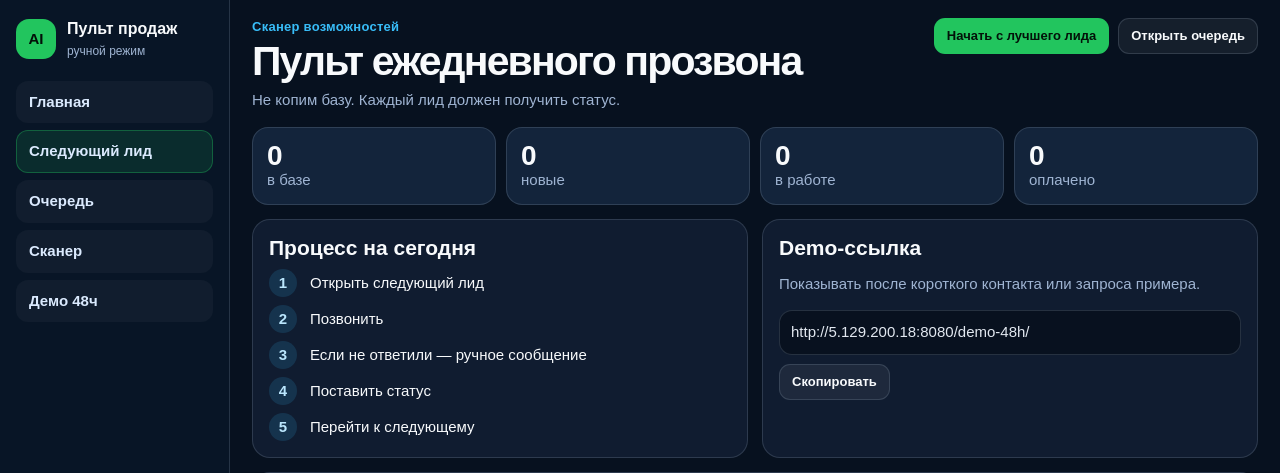
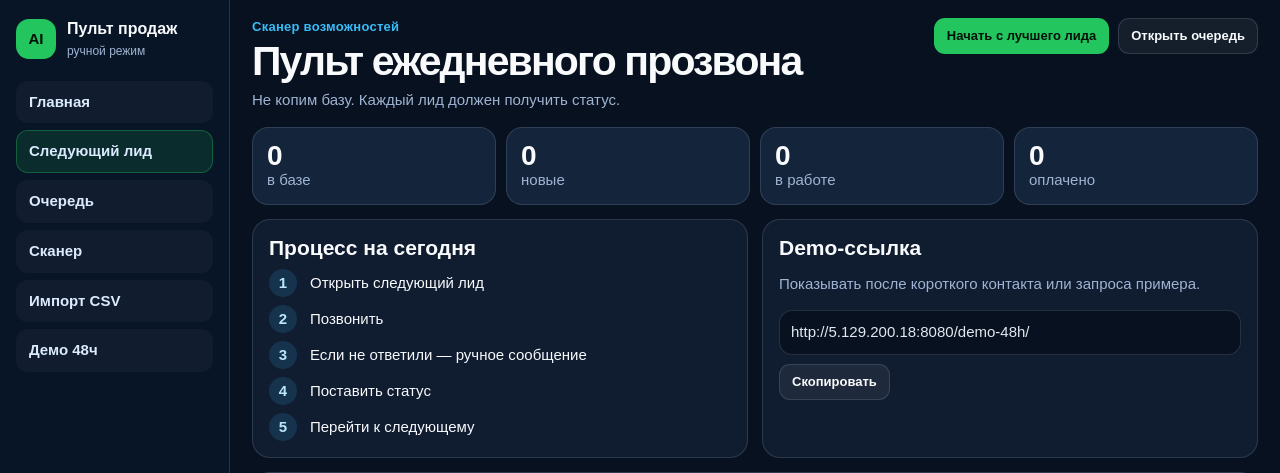
Before and after one commit to ivadialsan-bit/ai-opportunity-scanner, a FastAPI app: page / in a window 1280 px wide. Shown: the top 473 px of the page. Run offline with FastAPI, Linux system fonts and the light colour scheme; data that the repository does not hold is empty.

Commit message:
feat: app/templates/layout.html

```diff
--- a/app/templates/layout.html
+++ b/app/templates/layout.html
@@ -21,6 +21,7 @@
       <a href="/next-lead" class="nav-hot">Следующий лид</a>
       <a href="/leads">Очередь</a>
       <a href="/scanner">Сканер</a>
+      <a href="/import-csv">Импорт CSV</a>
       <a href="http://5.129.200.18:8080/demo-48h/" target="_blank">Демо 48ч</a>
     </nav>
 
```
